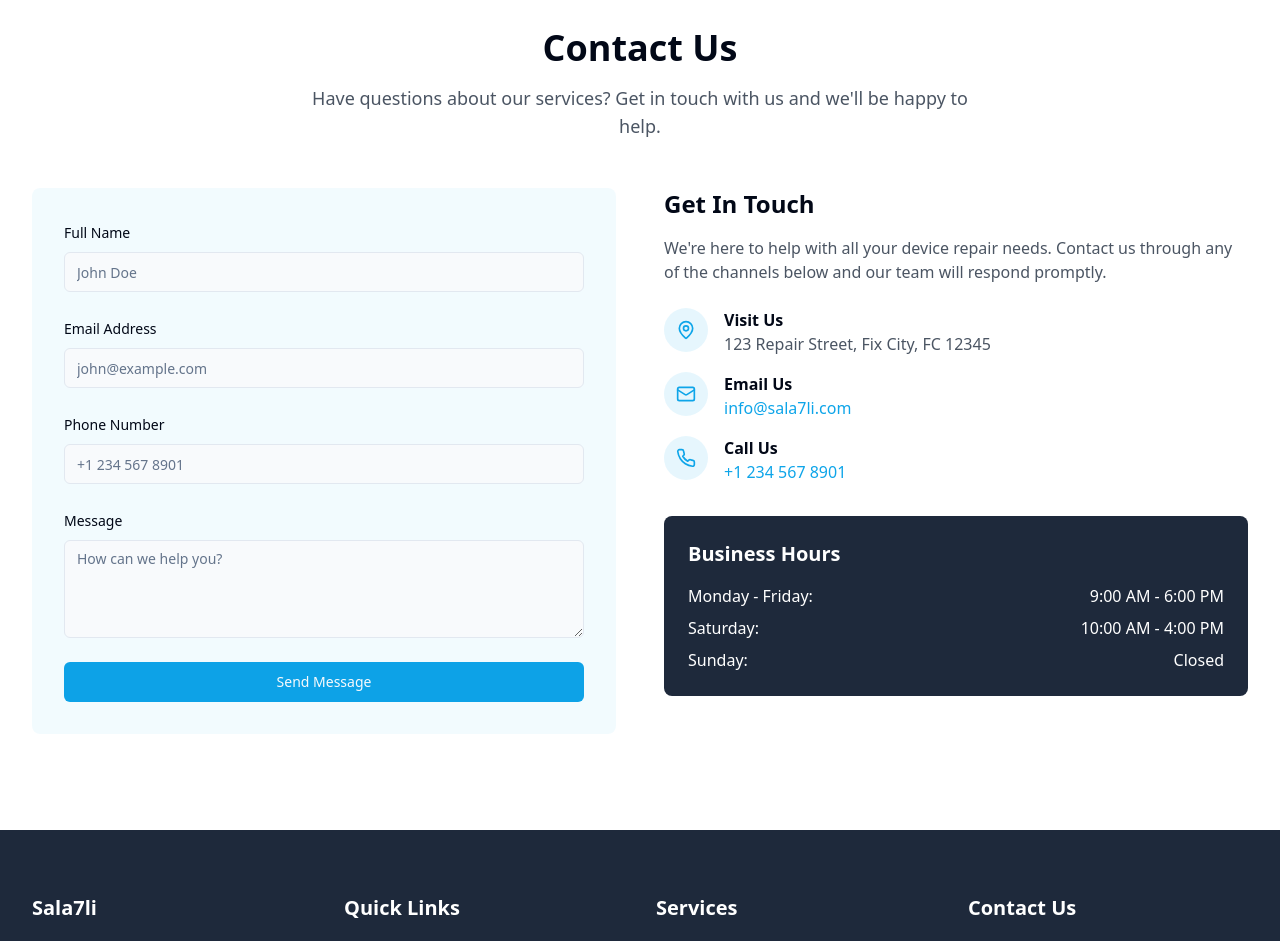
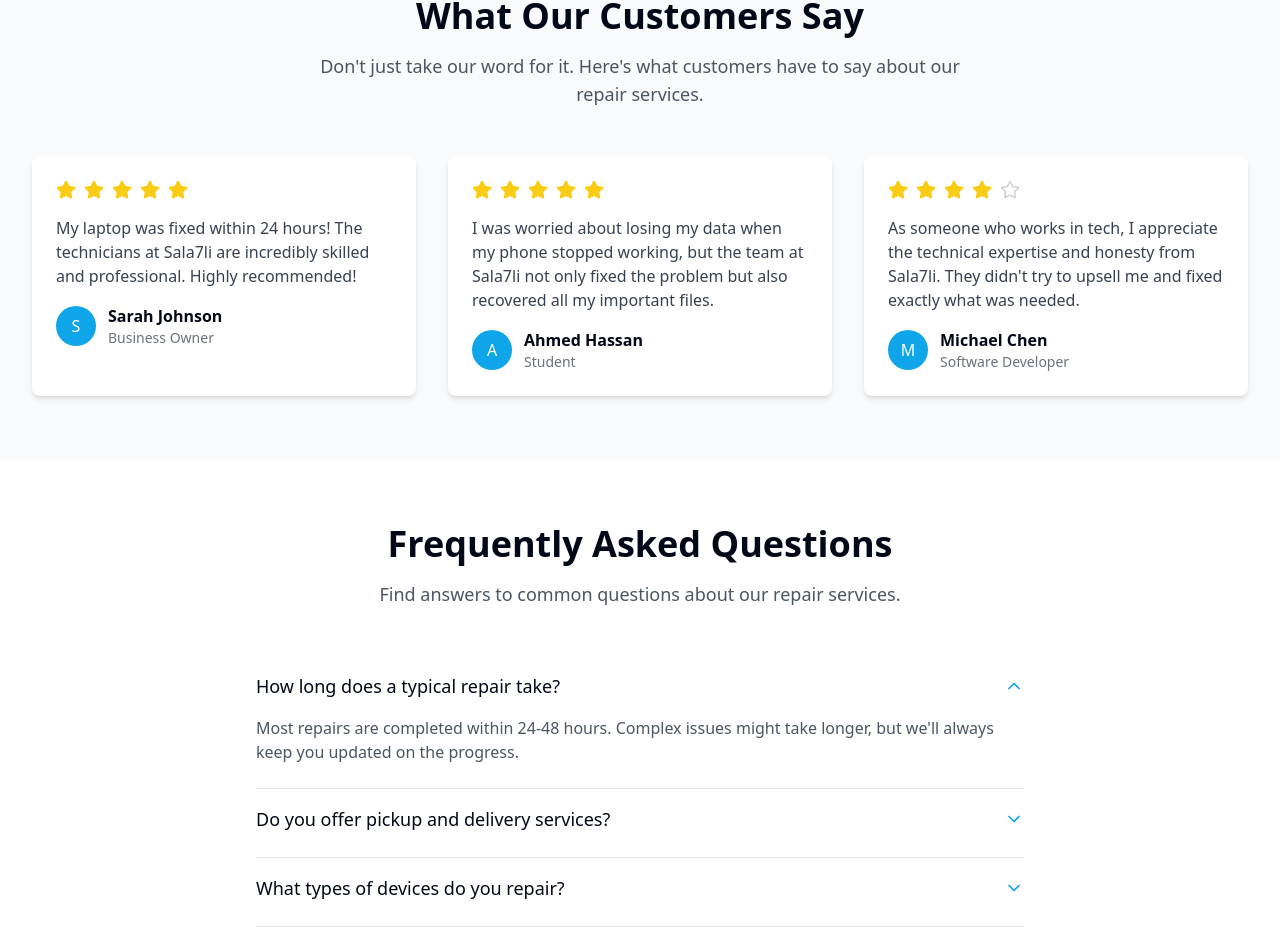
Before and after one commit to khalilsoft45/servicetronix-10, a React (Vite) app: page / in a window 1280 px wide. Shown: the part 2376-3317 px from the top of the page. Built offline with nearby package versions, Linux system fonts and the light colour scheme.

Commit message:
Improve frontend

```diff
--- /dev/null
+++ b/src/components/home/FaqSection.tsx
@@ -0,0 +1,92 @@
+
+import { useState } from "react";
+import { ChevronDown, ChevronUp } from "lucide-react";
+
+type FaqItemProps = {
+  question: string;
+  answer: string;
+  isOpen: boolean;
+  toggleOpen: () => void;
+};
+
+const FaqItem = ({ question, answer, isOpen, toggleOpen }: FaqItemProps) => {
+  return (
+    <div className="border-b border-gray-200 py-4">
+      <button
+        className="flex justify-between items-center w-full text-left font-medium"
+        onClick={toggleOpen}
+      >
+        <span className="text-lg">{question}</span>
+        {isOpen ? (
+          <ChevronUp className="h-5 w-5 text-sala7li-primary" />
+        ) : (
+          <ChevronDown className="h-5 w-5 text-sala7li-primary" />
+        )}
+      </button>
+      <div
+        className={`mt-2 text-gray-600 overflow-hidden transition-all duration-300 ${
+          isOpen ? "max-h-96" : "max-h-0"
+        }`}
+      >
+        <p className="py-2">{answer}</p>
+      </div>
+    </div>
+  );
+};
+
+const FaqSection = () => {
+  const [openIndex, setOpenIndex] = useState<number | null>(0);
+
+  const faqs = [
+    {
+      question: "How long does a typical repair take?",
+      answer: "Most repairs are completed within 24-48 hours. Complex issues might take longer, but we'll always keep you updated on the progress."
+    },
+    {
+      question: "Do you offer pickup and delivery services?",
+      answer: "Yes, we offer convenient pickup and delivery services for all repair requests. Our collectors will come to your location at a time that suits you."
+    },
+    {
+      question: "What types of devices do you repair?",
+      answer: "We repair a wide range of devices including smartphones, laptops, tablets, desktop computers, and more. If you're unsure, please contact us and we'll let you know if we can help."
+    },
+    {
+      question: "Are my data and files safe during repair?",
+      answer: "Absolutely. Data protection is our priority. We take all necessary precautions to safeguard your data during repairs. We also recommend backing up your data before bringing in your device when possible."
+    },
+    {
+      question: "Do you provide a warranty for your repairs?",
+      answer: "Yes, all our repairs come with a 90-day warranty. If the same issue occurs within this period, we'll fix it free of charge."
+    }
+  ];
+
+  const toggleFaq = (index: number) => {
+    setOpenIndex(openIndex === index ? null : index);
+  };
+
+  return (
+    <section id="faq" className="py-16 bg-white">
+      <div className="container-custom">
+        <div className="text-center mb-12">
+          <h2 className="text-3xl md:text-4xl font-bold mb-4">Frequently Asked Questions</h2>
+          <p className="text-lg text-gray-600 max-w-2xl mx-auto">
+            Find answers to common questions about our repair services.
+          </p>
+        </div>
+        <div className="max-w-3xl mx-auto">
+          {faqs.map((faq, index) => (
+            <FaqItem
+              key={index}
+              question={faq.question}
+              answer={faq.answer}
+              isOpen={openIndex === index}
+              toggleOpen={() => toggleFaq(index)}
+            />
+          ))}
+        </div>
+      </div>
+    </section>
+  );
+};
+
+export default FaqSection;
--- /dev/null
+++ b/src/components/home/TestimonialsSection.tsx
@@ -0,0 +1,82 @@
+
+import { Star } from "lucide-react";
+
+type TestimonialProps = {
+  name: string;
+  role: string;
+  content: string;
+  rating: number;
+  image?: string;
+};
+
+const Testimonial = ({ name, role, content, rating, image }: TestimonialProps) => {
+  return (
+    <div className="bg-white p-6 rounded-lg shadow-md hover:shadow-lg transition-shadow duration-300">
+      <div className="flex items-center mb-4 space-x-2">
+        {Array.from({ length: 5 }).map((_, i) => (
+          <Star
+            key={i}
+            className={`h-5 w-5 ${i < rating ? "text-yellow-400 fill-yellow-400" : "text-gray-300"}`}
+          />
+        ))}
+      </div>
+      <p className="text-gray-700 mb-4">{content}</p>
+      <div className="flex items-center">
+        {image ? (
+          <img src={image} alt={name} className="w-10 h-10 rounded-full mr-3" />
+        ) : (
+          <div className="w-10 h-10 rounded-full bg-sala7li-primary text-white flex items-center justify-center mr-3">
+            {name.charAt(0)}
+          </div>
+        )}
+        <div>
+          <h4 className="font-semibold">{name}</h4>
+          <p className="text-sm text-gray-500">{role}</p>
+        </div>
+      </div>
+    </div>
+  );
+};
+
+const TestimonialsSection = () => {
+  const testimonials: TestimonialProps[] = [
+    {
+      name: "Sarah Johnson",
+      role: "Business Owner",
+      content: "My laptop was fixed within 24 hours! The technicians at Sala7li are incredibly skilled and professional. Highly recommended!",
+      rating: 5
+    },
+    {
+      name: "Ahmed Hassan",
+      role: "Student",
+      content: "I was worried about losing my data when my phone stopped working, but the team at Sala7li not only fixed the problem but also recovered all my important files.",
+      rating: 5
+    },
+    {
+      name: "Michael Chen",
+      role: "Software Developer",
+      content: "As someone who works in tech, I appreciate the technical expertise and honesty from Sala7li. They didn't try to upsell me and fixed exactly what was needed.",
+      rating: 4
+    }
+  ];
+
+  return (
+    <section id="testimonials" className="py-16 bg-gray-50">
+      <div className="container-custom">
+        <div className="text-center mb-12">
+          <h2 className="text-3xl md:text-4xl font-bold mb-4">What Our Customers Say</h2>
+          <p className="text-lg text-gray-600 max-w-2xl mx-auto">
+            Don't just take our word for it. Here's what customers have to say about our repair services.
+          </p>
+        </div>
+        <div className="grid grid-cols-1 md:grid-cols-2 lg:grid-cols-3 gap-8">
+          {testimonials.map((testimonial, index) => (
+            <Testimonial key={index} {...testimonial} />
+          ))}
+        </div>
+      </div>
+    </section>
+  );
+};
+
+export default TestimonialsSection;
--- a/src/pages/HomePage.tsx
+++ b/src/pages/HomePage.tsx
@@ -5,6 +5,8 @@ import HeroSection from "@/components/home/HeroSection";
 import ServicesSection from "@/components/home/ServicesSection";
 import AboutSection from "@/components/home/AboutSection";
 import ContactSection from "@/components/home/ContactSection";
+import TestimonialsSection from "@/components/home/TestimonialsSection";
+import FaqSection from "@/components/home/FaqSection";
 
 const HomePage = () => {
   return (
@@ -14,6 +16,8 @@ const HomePage = () => {
         <HeroSection />
         <ServicesSection />
         <AboutSection />
+        <TestimonialsSection />
+        <FaqSection />
         <ContactSection />
       </main>
       <Footer />
```
